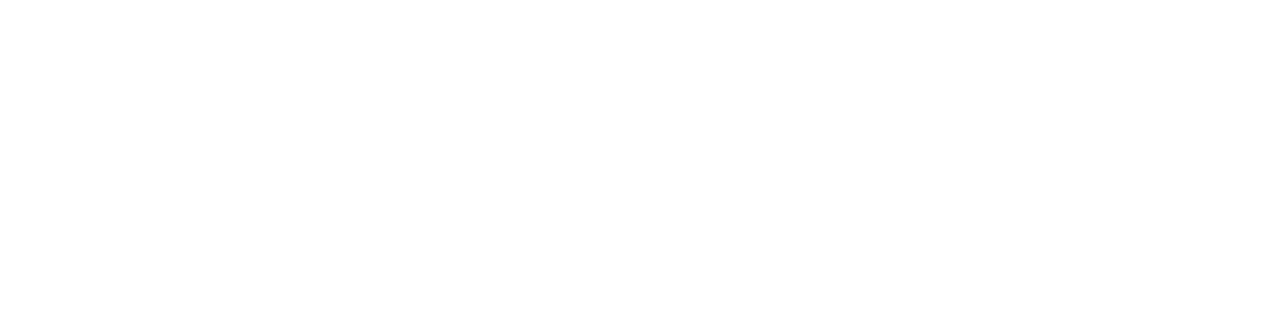
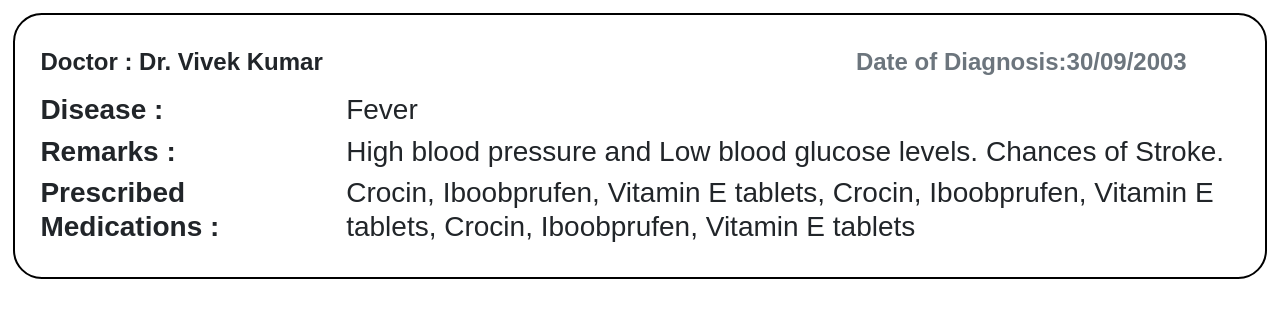
Before and after one commit to vivek2293/MediLocker, a React (Create React App) app in the folder frontend/: page /check in a window 1280 px wide. Before the commit this address had no page. Shown: the top 318 px of the page. Built offline with nearby package versions, Linux system fonts and the light colour scheme.

Commit message:
added single record files

```diff
--- a/frontend/src/App.jsx
+++ b/frontend/src/App.jsx
@@ -9,12 +9,14 @@
 import AdminRegister from "./components/AdminRegister";
 import Login from './components/Login'
 import AdminLogin from './components/AdminLogin'
+import SingleRecord from "./components/SingleRecord";
 
 function App() {
   return (
     <>
       <Routes>
         <Route exact path="/" element={<><Navbar /><Home /></>} />
+        <Route exact path="/check" element={<><SingleRecord disease="Fever" date="30/09/2003" remarks="High blood pressure and Low blood glucose levels. Chances of Stroke." prescribedDrugs="Crocin, Iboobprufen, Vitamin E tablets, Crocin, Iboobprufen, Vitamin E tablets, Crocin, Iboobprufen, Vitamin E tablets" doctor="Vivek Kumar"/></>} />
         <Route exact path="/about" element={<><Navbar /><About /></>} />
         <Route exact path="/login" element={<><Navbar /><LoginOption message="Login" /></>} />
         <Route exact path="/login/patient" element={<><Navbar /><Login /></>} />
--- a/frontend/src/components/SingleRecord.jsx
+++ b/frontend/src/components/SingleRecord.jsx
@@ -1,11 +1,36 @@
-import React from 'react'
+import React from "react";
+import "../css/singlerecord.css";
 
-function SingleRecord() {
+function SingleRecord(props) {
   return (
     <>
-
+      <div id="mainWrap">
+        <div className="row justify-content-end my-2">
+          <div className="col-md-8">
+            <h4 className="fw-bold d-inline">Doctor : Dr. {props.doctor}</h4>
+          </div>
+          <div className="col-md-4">
+            <h4 className="text-muted fw-bold">
+              Date of Diagnosis:
+              {props.date}
+            </h4>
+          </div>
+        </div>
+        <div className="row">
+          <h3 className="fw-bold col-md-3">Disease :</h3>
+          <h3 className="col-md-9">{props.disease}</h3>
+        </div>
+        <div className="row">
+          <h3 className="fw-bold col-md-3">Remarks :</h3>
+          <h3 className="col-md-9">{props.remarks}</h3>
+        </div>
+        <div className="row">
+          <h3 className="fw-bold col-md-3">Prescribed Medications :</h3>
+          <h3 className="col-md-9">{props.prescribedDrugs}</h3>
+        </div>
+      </div>
     </>
-  )
+  );
 }
 
-export default SingleRecord
+export default SingleRecord;
--- /dev/null
+++ b/frontend/src/css/singlerecord.css
@@ -0,0 +1,6 @@
+#mainWrap{
+    border: 2px solid black;
+    border-radius: 1.8rem;
+    margin: 1%;
+    padding: 2%;
+}
```
